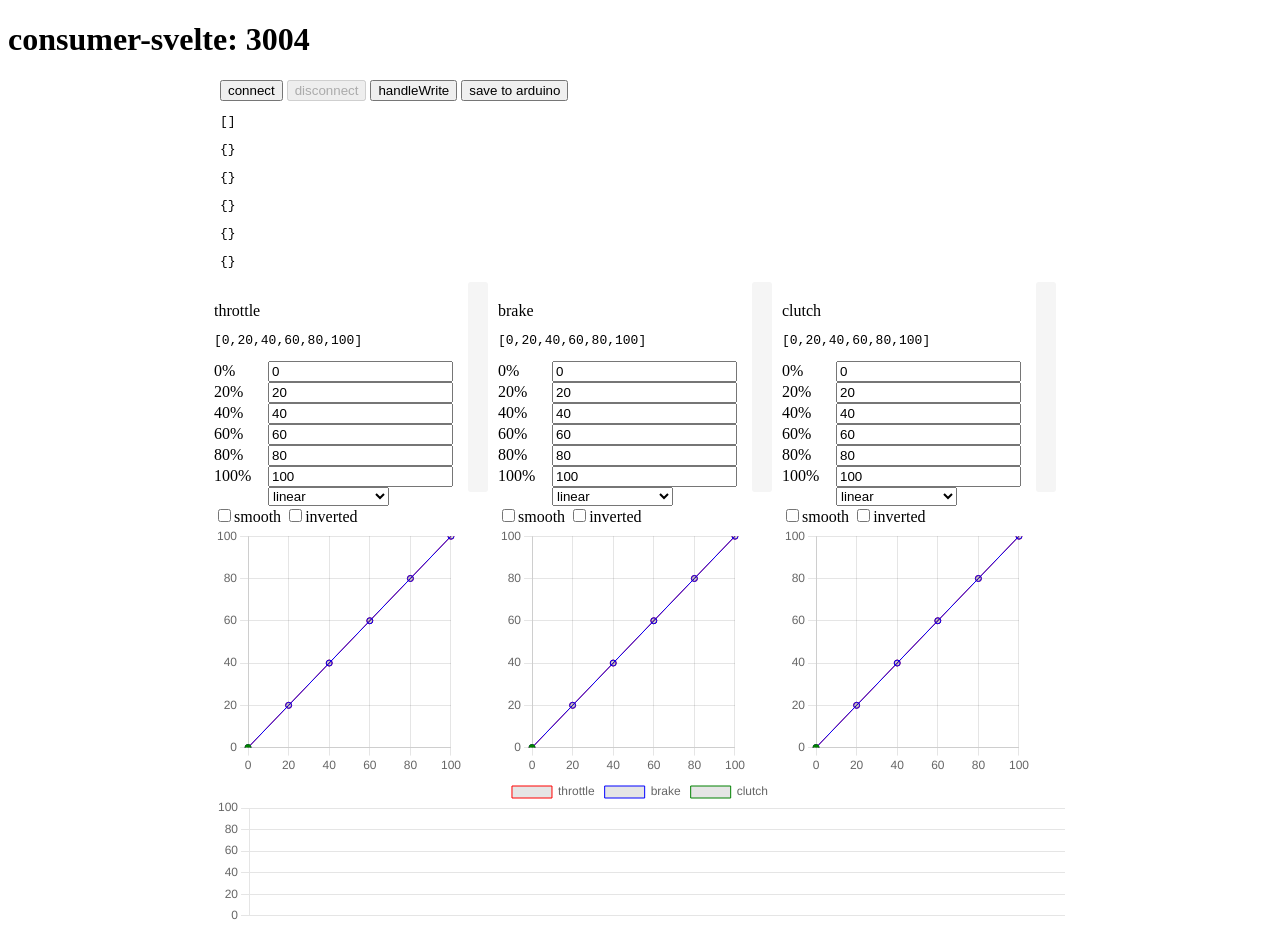
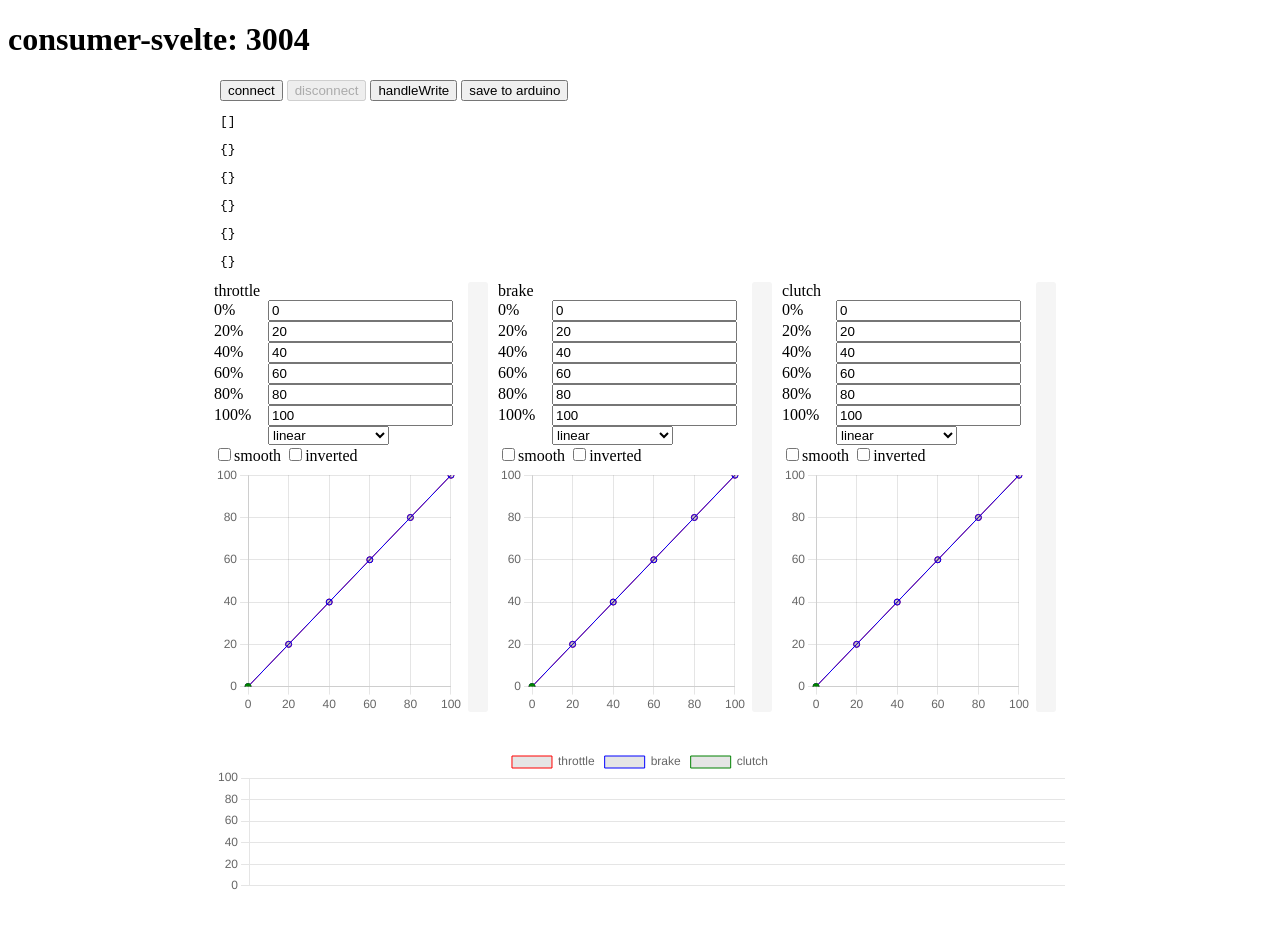
Before and after one commit to vospascal/svelte-webserial, a Svelte app in the folder packages/webserial/: page / in a window 1280 px wide. After the commit the page ends 904 px from the top, so only its background shows below. Built offline with nearby package versions, Linux system fonts and the light colour scheme.

Commit message:
update layout

```diff
--- a/packages/webserial/src/Pedalmap/Pedalmap_brake.svelte
+++ b/packages/webserial/src/Pedalmap/Pedalmap_brake.svelte
@@ -157,10 +157,9 @@
 </script>
 
 <div>
-    <div style="display: inline-block">
-        brake
-        <pre>{JSON.stringify(pedalMapNumbers)}</pre>
-        <div style="display: inline-block">
+    <div style="display: inline-block;  vertical-align: top;">
+        <div>brake</div>
+        <div style="display: inline-block;">
             <div>
                 <label style="width: 50px; display: inline-block">0%</label>
                 <input type="number" on:input={(e) => updateContext(e)} name="0" value={pedalMapNumbers[0]}></div>
@@ -199,7 +198,7 @@
         </div>
         <canvas height="250" width="250" id="brake" bind:this={chartContainer}/>
     </div>
-    <div style="display: inline-block">
-        <VerticalProgress progress={progress} height="250"/>
+    <div style="display: inline-block; vertical-align: top;">
+        <VerticalProgress progress={progress} height="470"/>
     </div>
 </div>
--- a/packages/webserial/src/Pedalmap/Pedalmap_clutch.svelte
+++ b/packages/webserial/src/Pedalmap/Pedalmap_clutch.svelte
@@ -157,9 +157,8 @@
 </script>
 
 <div>
-    <div style="display: inline-block">
-        clutch
-        <pre>{JSON.stringify(pedalMapNumbers)}</pre>
+    <div style="display: inline-block;  vertical-align: top;">
+        <div>clutch</div>
         <div style="display: inline-block">
             <div>
                 <label style="width: 50px; display: inline-block">0%</label>
@@ -199,7 +198,7 @@
         </div>
         <canvas height="250" width="250" id="clutch" bind:this={chartContainer}/>
     </div>
-    <div style="display: inline-block">
-        <VerticalProgress progress={progress} height="250"/>
+    <div style="display: inline-block; vertical-align: top;">
+        <VerticalProgress progress={progress} height="470"/>
     </div>
 </div>
--- a/packages/webserial/src/Pedalmap/Pedalmap_throttle.svelte
+++ b/packages/webserial/src/Pedalmap/Pedalmap_throttle.svelte
@@ -157,10 +157,9 @@
 </script>
 
 <div>
-    <div style="display: inline-block">
-        throttle
-        <pre>{JSON.stringify(pedalMapNumbers)}</pre>
-        <div style="display: inline-block">
+    <div style="display: inline-block;  vertical-align: top;">
+        <div>throttle</div>
+        <div style="display: inline-block;">
             <div>
                 <label style="width: 50px; display: inline-block">0%</label>
                 <input type="number" on:input={(e) => updateContext(e)} name="0" value={pedalMapNumbers[0]}></div>
@@ -199,7 +198,7 @@
         </div>
         <canvas height="250" width="250" id="throttle" bind:this={chartContainer}/>
     </div>
-    <div style="display: inline-block">
-        <VerticalProgress progress={progress} height="250"/>
+    <div style="display: inline-block; vertical-align: top;">
+        <VerticalProgress progress={progress} height="470"/>
     </div>
 </div>
```
